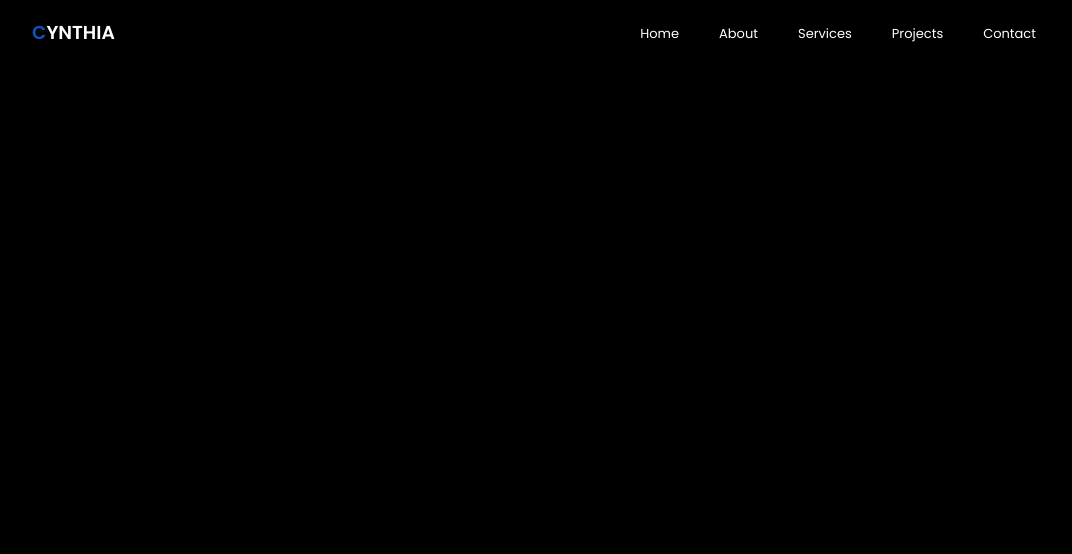
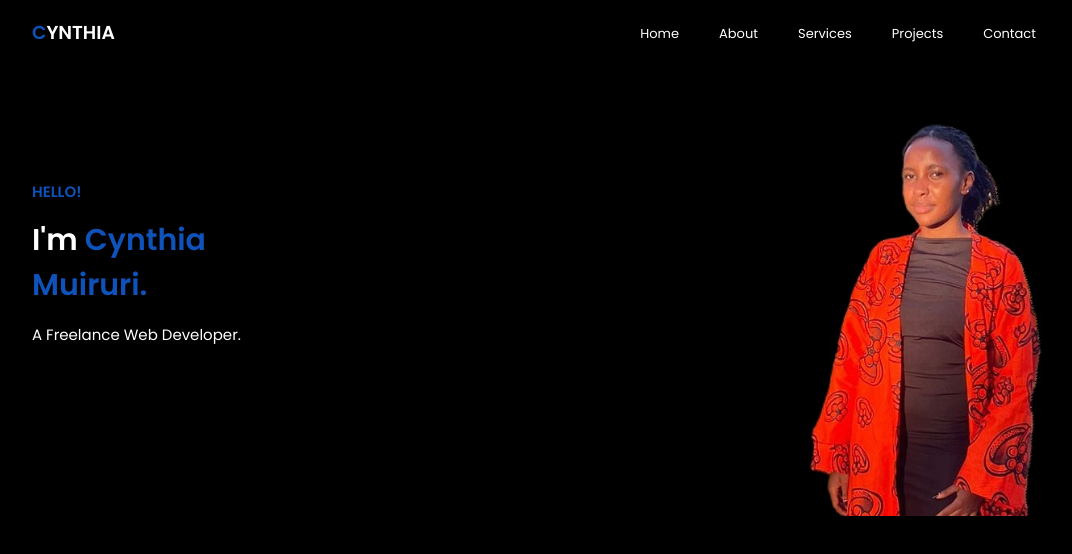
Before and after one commit to muiruriiii/my-portfolio-react, a React (Create React App) app: page / in a window 1280 px wide. Shown: the top 554 px of the page, without its empty margins (96-1168 px from the left). Built offline with nearby package versions, Linux system fonts and the light colour scheme.

Commit message:
feat(elements): add header column layout component

```diff
--- a/src/components/Header/header.css
+++ b/src/components/Header/header.css
@@ -42,3 +42,40 @@
 nav ul li a:hover::after{
     width: 100%;
 }
+/*Column Layout*/
+.row{
+    display: flex;
+    justify-content: space-between;
+    flex-wrap: wrap;
+}
+.header-col-1{
+    flex-basis: 35%;
+}
+.header-col-2 {
+    flex-basis: 60%;
+}
+.header-info{
+    margin-top: 35%;
+    font-size: 20px;
+}
+.title{
+    color: #0F52BA;
+    font-size: 15px;
+    margin-bottom:15px;
+}
+header-info h1{
+    font-size: 30px;
+    margin-top: 20px;
+    letter-spacing: 5px;
+}
+.header-info h1 span{
+    color: #0F52BA;
+}
+.header-info p{
+    margin-top:15px;
+    font-size: 15px;
+}
+.header-col-2 img{
+    width: 100%;
+    margin-top: 35px;
+}
--- a/src/components/Header/header.js
+++ b/src/components/Header/header.js
@@ -1,6 +1,6 @@
 import React from "react";
 import './header.css';
-
+import background from '../../assets/background.jpeg';
 
 const Header = () => {
     return (
@@ -16,6 +16,18 @@
                         <li><a href="#contact" >Contact</a></li>
                     </ul>
                 </nav>
+                <div className="row">
+                    <div className="header-col-1">
+                        <div className="header-info">
+                            <h1 className="title">HELLO!</h1>
+                            <h1>I'm <span>Cynthia <br/>Muiruri.</span> <br/></h1>
+                            <p>A Freelance Web Developer.</p>
+                        </div>
+                    </div>
+                    <div className="header-col-2">
+                        <img src={background} alt="Background" />
+                    </div>
+                </div>
             </div>
         </section>
     );
```
Also changed, not shown: src/assets/background.jpeg (added).
